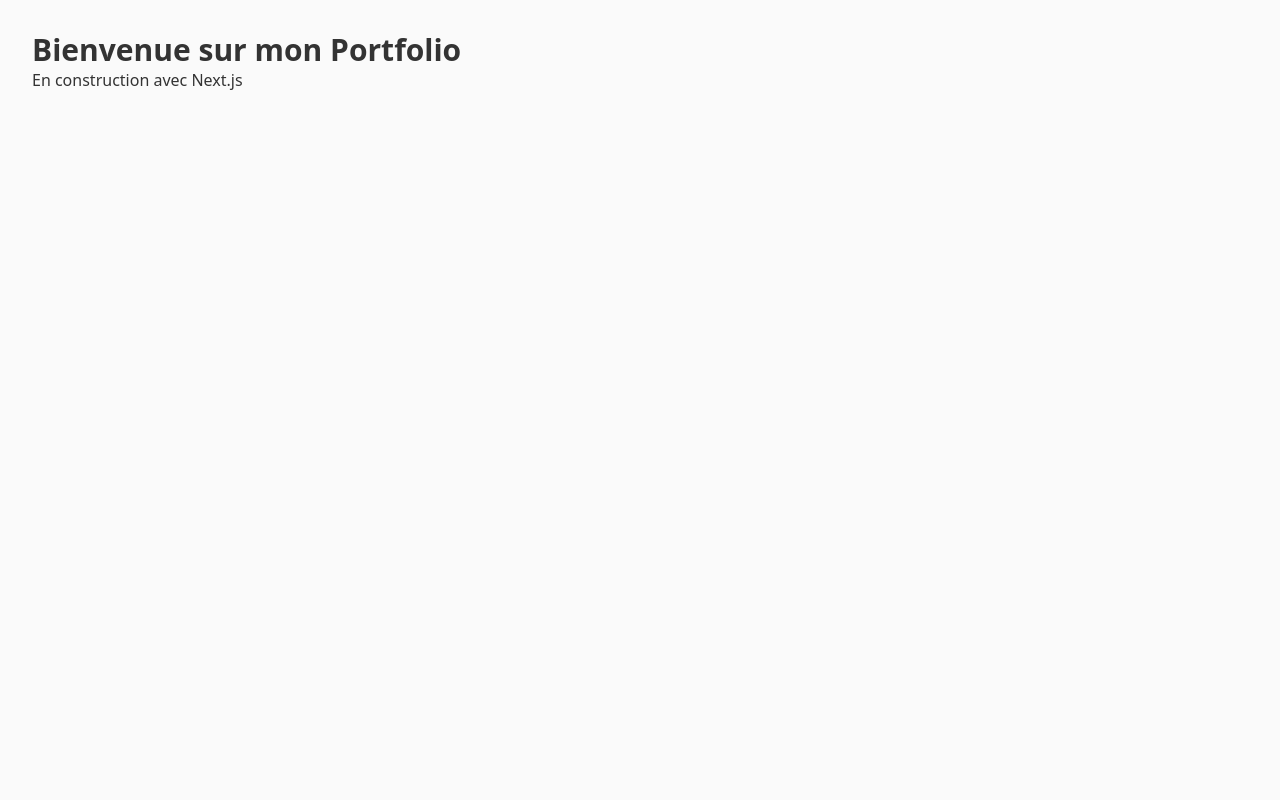
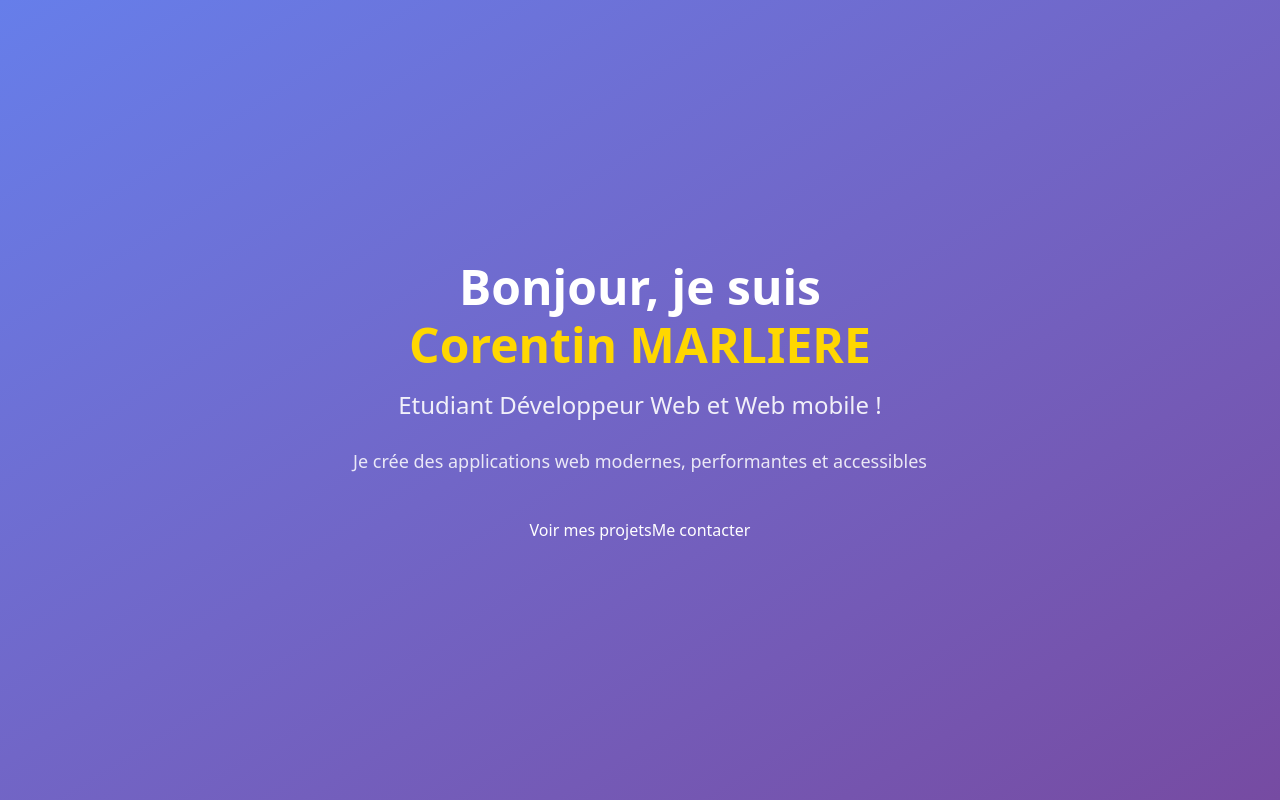
Before and after one commit to Corentin-Marliere/My_Portfolio, a Next.js app: page / in a window 1280 px wide. Built offline with nearby package versions, Linux system fonts and the light colour scheme.

Commit message:
feat: progress on the Hero section

```diff
--- a/src/app/page.tsx
+++ b/src/app/page.tsx
@@ -1,8 +1,23 @@
 export default function Home() {
   return (
-    <div className="min-h-8 p-8">
-      <h1 className="text-3xl font-bold">Bienvenue sur mon Portfolio</h1>
-      <p>En construction avec Next.js</p>
+    <div className="flex items-center justify-center min-h-screen p-8 bg-linear-to-br from-[#667eea] to-[#764ba2]">
+      <div className="max-w-200 text-center text-white">
+        <h1 className="text-5xl font-bold mb-4 leading-[1.2]">
+          Bonjour, je suis <span className="text-[#ffd700] block">Corentin MARLIERE</span>
+        </h1>
+        <p className="text-2xl font-medium mb-6 opacity-90">Etudiant Développeur Web et Web mobile !</p>
+        <p className="text-lg mb-10 opacity-[0.85] leading-[1.8]">
+          Je crée des applications web modernes, performantes et accessibles
+        </p>
+        <div className="">
+          <a href="#projects" className="">
+            Voir mes projets
+          </a>
+          <a href="#contact" className="">
+            Me contacter
+          </a>
+        </div>
+      </div>
     </div>
   );
 }
```
